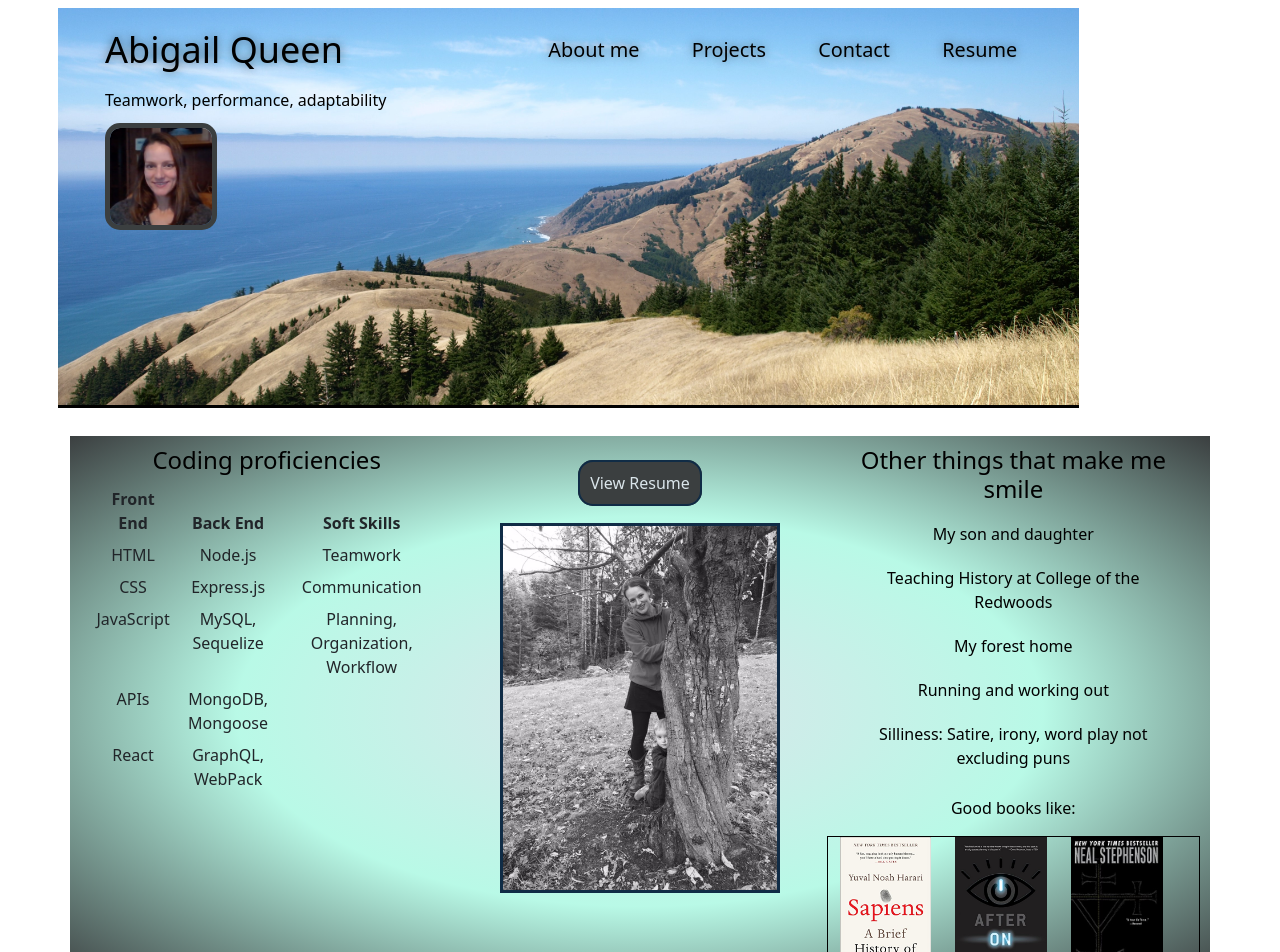
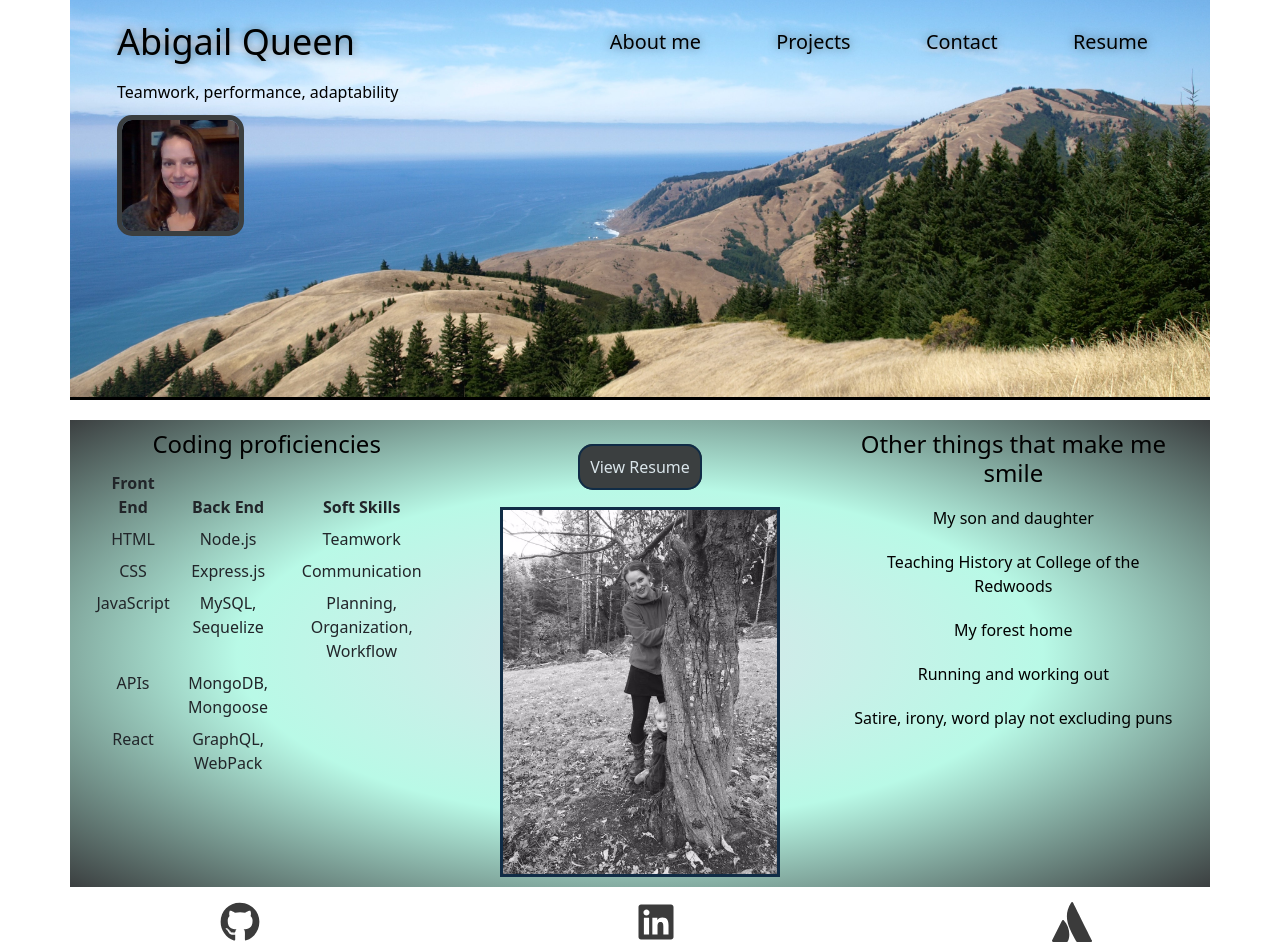
Before and after one commit to Abi-Queen/abi-queen-spa, a React (Create React App) app: page /Resume in a window 1280 px wide. Shown: the top 952 px of the page. Built offline with nearby package versions, Linux system fonts and the light colour scheme.

Commit message:
removed books, added breaks to project cols

```diff
--- a/src/components/Nav/index.js
+++ b/src/components/Nav/index.js
@@ -9,7 +9,7 @@ function Nav(props) {
     } = props
 
     return (
-        <nav className="container navbar navbar-expand-lg">
+        <nav className="container">
             <header className="header row">
                 <div className="col-5">
                     <h1>
--- a/src/components/Resume/index.js
+++ b/src/components/Resume/index.js
@@ -1,8 +1,8 @@
 import React from 'react'
 import plumTree from '../../assets/images/plum-tree.jpg'
-import bookSapiens from '../../assets/images/book-sapiens.jpg'
-import bookOn from '../../assets/images/book-on.jpg'
-import bookCrypt from '../../assets/images/book-crypt.jpg'
+// import bookSapiens from '../../assets/images/book-sapiens.jpg'
+// import bookOn from '../../assets/images/book-on.jpg'
+// import bookCrypt from '../../assets/images/book-crypt.jpg'
 
 
 function Resume() {
@@ -62,11 +62,11 @@ function Resume() {
                             <li>Teaching History at College of the Redwoods</li>
                             <li>My forest home</li>
                             <li>Running and working out</li>
-                            <li>Silliness: Satire, irony, word play not excluding puns</li>
+                            <li>Satire, irony, word play not excluding puns</li>
                         </ul>
-                        <p>Good books like:</p>
+                        {/* <p>Good books like:</p> */}
                     </div>
-                    <div className="row books">
+                    {/* <div className="row books">
                         <div className="row">
                             <div className="col-2-lg col-sm">
                                 <a href="https://www.amazon.com/Sapiens-Humankind-Yuval-Noah-Harari-ebook/dp/B00ICN066A/ref=sr_1_1?crid=1LCUS9FH1Z1QU&keywords=harari+sapiens&qid=1670684368&sprefix=harari+sapiens%2Caps%2C245&sr=8-1" target="_blank">
@@ -84,7 +84,7 @@ function Resume() {
                                 </a>
                             </div>
                         </div>
-                    </div>
+                    </div> */}
                 </div>
             </div>
         </section>
```
Also changed, not shown: 11 other files (tests, documents, lock files or other folders).
